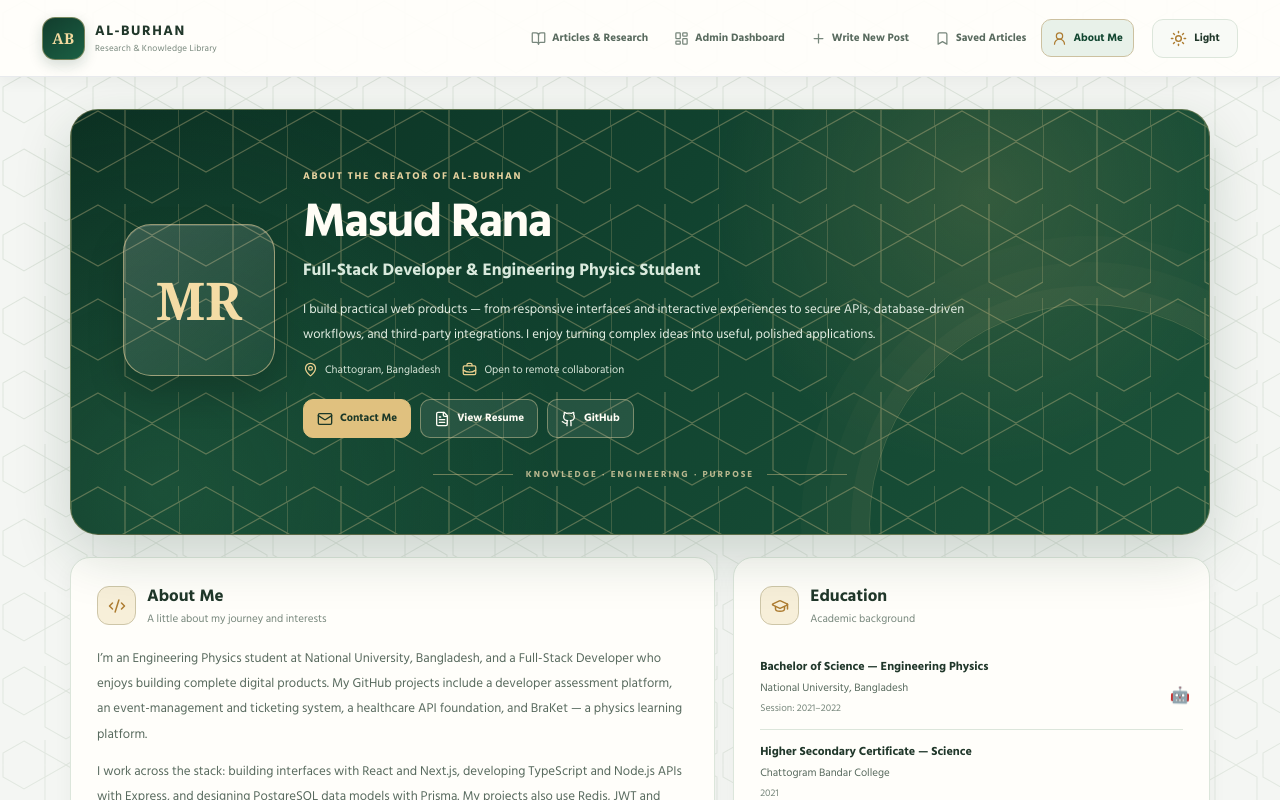
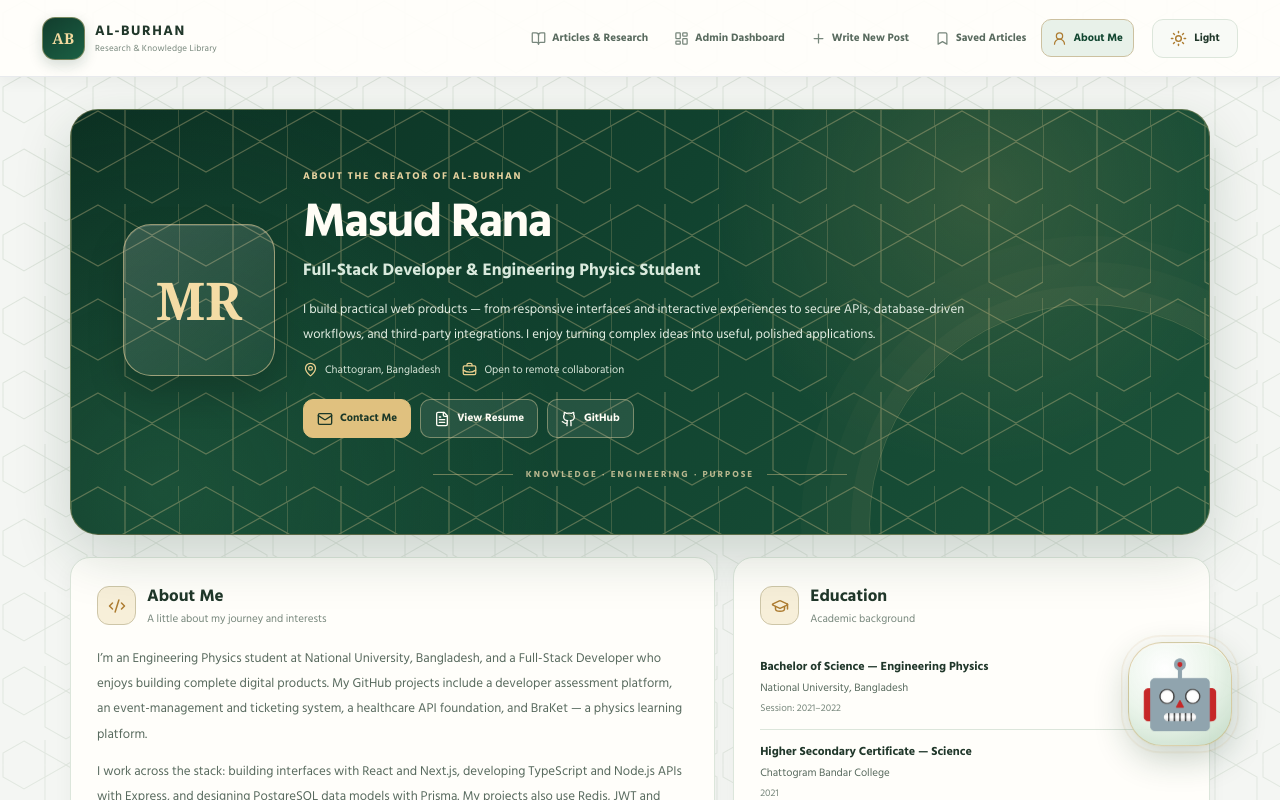
Before and after one commit to masudrana430/al-burhan-nextjs-prisma-blog, a Next.js app: page /about in a window 1280 px wide. Shown: the top 800 px of the page. Built offline with nearby package versions, Linux system fonts and the light colour scheme.

Commit message:
Add animated robot styling for floating AI launcher

```diff
--- a/app/globals.css
+++ b/app/globals.css
@@ -3034,3 +3034,41 @@ body {
   z-index: 1;
   pointer-events: auto;
 }
+
+
+/* Lightweight animated robot fallback for the floating AI launcher. */
+.alburhan-ai-robot {
+  position: relative;
+  z-index: 1;
+  display: grid;
+  place-items: center;
+  width: 104px;
+  height: 104px;
+  border: 1px solid rgba(193, 157, 83, .48);
+  border-radius: 34px;
+  background: radial-gradient(circle at 35% 25%, rgba(255,255,255,.98), rgba(233,244,233,.94) 48%, rgba(190,215,194,.92));
+  box-shadow: 0 12px 34px rgba(19, 61, 37, .24), inset 0 1px 0 rgba(255,255,255,.9);
+  font-size: 66px;
+  line-height: 1;
+  animation: alburhan-ai-robot-bob 2.8s ease-in-out infinite;
+  pointer-events: none;
+}
+.alburhan-ai-robot::after {
+  content: "";
+  position: absolute;
+  inset: -9px;
+  border: 1px solid rgba(184, 134, 53, .32);
+  border-radius: 40px;
+  animation: alburhan-ai-robot-pulse 2.8s ease-out infinite;
+}
+@keyframes alburhan-ai-robot-bob {
+  0%, 100% { transform: translateY(0) rotate(-2deg); }
+  50% { transform: translateY(-9px) rotate(2deg); }
+}
+@keyframes alburhan-ai-robot-pulse {
+  0% { transform: scale(.94); opacity: .65; }
+  100% { transform: scale(1.13); opacity: 0; }
+}
+@media (prefers-reduced-motion: reduce) {
+  .alburhan-ai-robot, .alburhan-ai-robot::after { animation: none; }
+}
```
